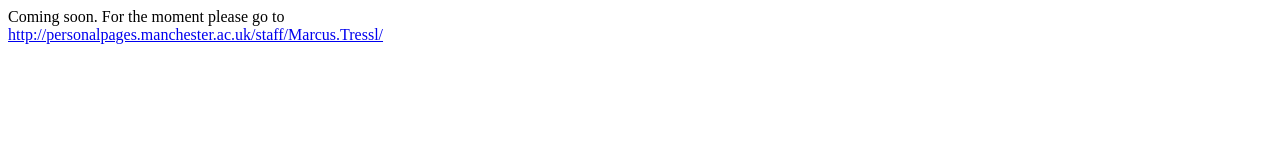
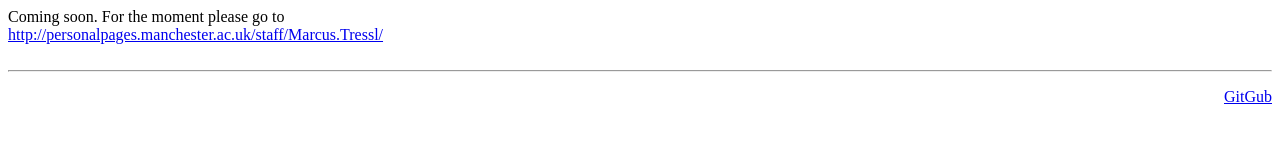
Before and after one commit to MarcusTressl/MarcusTressl.github.io, a plain HTML site: page index.html in a window 1280 px wide. Drawn offline with Linux system fonts and the light colour scheme.

Commit message:
Update index.html

```diff
--- a/index.html
+++ b/index.html
@@ -5,5 +5,10 @@
 Coming soon. For the moment please go to
 <br>
 <a href="http://personalpages.manchester.ac.uk/staff/Marcus.Tressl/">http://personalpages.manchester.ac.uk/staff/Marcus.Tressl/</a>
+<br><br>
+<hr>
+<p align="right">
+<a href="https://github.com/">GitGub</a>
+</p>
 </body>
 </html>
```
